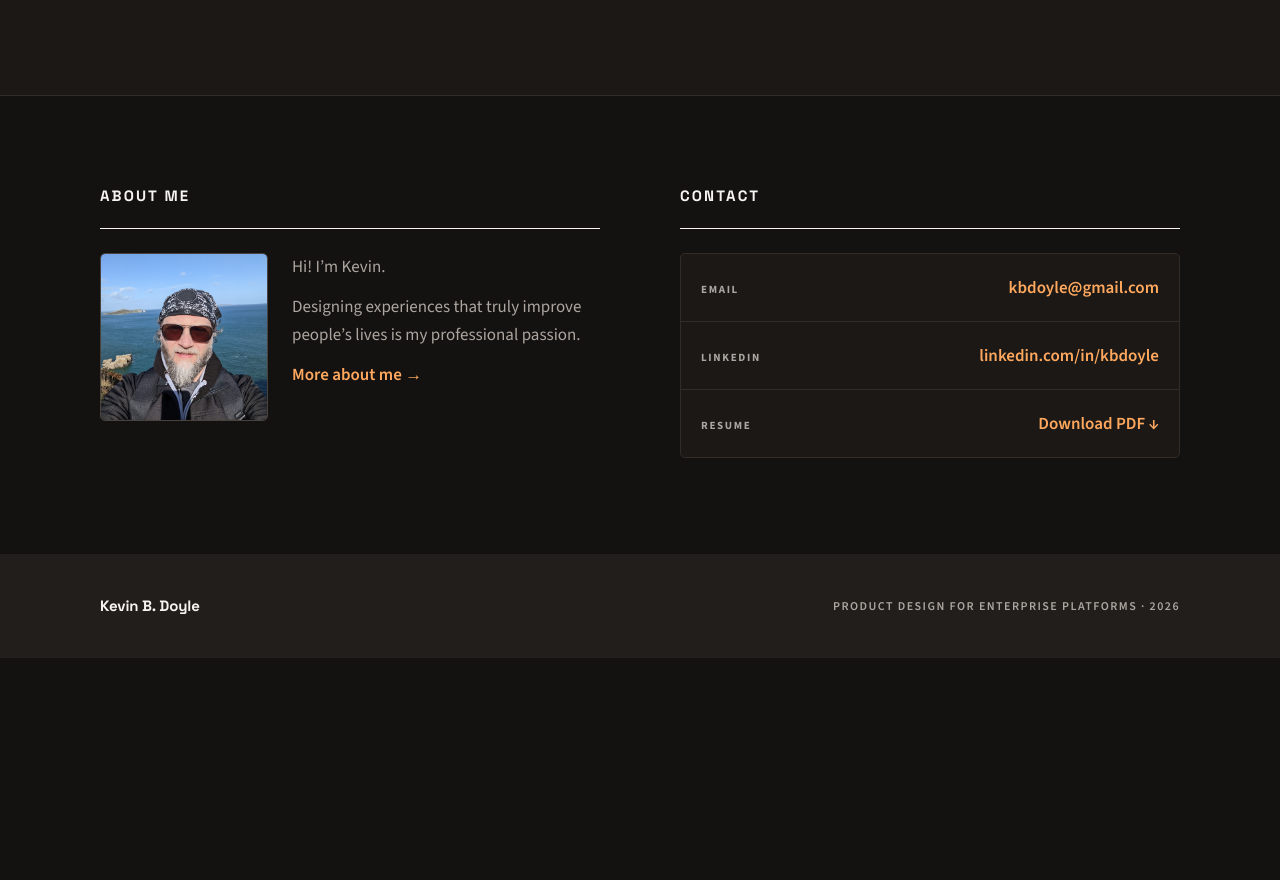
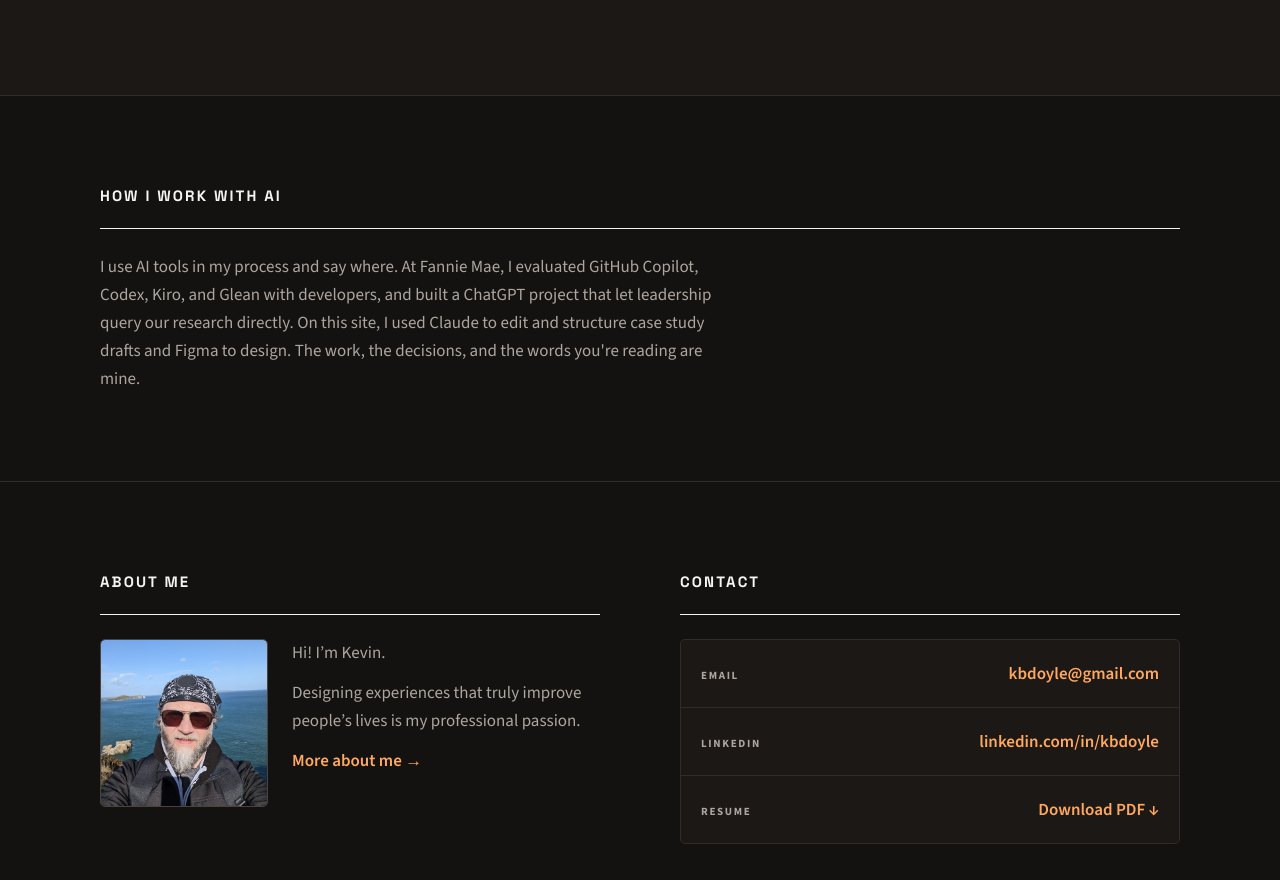
Before and after one commit to beelzebuddha/portfolio-site, a Next.js app: page / in a window 1280 px wide. Shown: the part 4848-5728 px from the top of the page. Before the commit the page ends 5506 px from the top, so only its background shows below. Built offline with nearby package versions, Linux system fonts and the light colour scheme.

Commit message:
Add "How I work with AI" block to the home page
Short section above About, using the existing section label style
(rendered as an h2 via a new SectionHeader option).

Co-Authored-By: Claude Opus 5.5 <noreply@anthropic.com>

```diff
--- /dev/null
+++ b/app/components/AiPracticeSection.module.css
@@ -0,0 +1,22 @@
+/* Section chrome and body type reuse the Resources section's values. */
+.section {
+  width: 100%;
+  display: flex;
+  justify-content: center;
+  padding: var(--space-12) 0;
+  border-bottom: 1px solid var(--line);
+}
+
+.inner {
+  display: flex;
+  flex-direction: column;
+  gap: var(--space-5);
+}
+
+.body {
+  font-family: var(--font-body), sans-serif;
+  font-size: 17px;
+  line-height: 28px;
+  color: var(--muted);
+  max-width: var(--measure-prose);
+}
--- /dev/null
+++ b/app/components/AiPracticeSection.tsx
@@ -0,0 +1,20 @@
+import SectionHeader from './SectionHeader';
+import styles from './AiPracticeSection.module.css';
+
+export default function AiPracticeSection() {
+  return (
+    <section className={styles.section}>
+      <div className={`container ${styles.inner}`}>
+        <SectionHeader label="HOW I WORK WITH AI" as="h2" />
+        <p className={styles.body}>
+          I use AI tools in my process and say where. At Fannie Mae, I evaluated
+          GitHub Copilot, Codex, Kiro, and Glean with developers, and built a
+          ChatGPT project that let leadership query our research directly. On
+          this site, I used Claude to edit and structure case study drafts and
+          Figma to design. The work, the decisions, and the words you&apos;re
+          reading are mine.
+        </p>
+      </div>
+    </section>
+  );
+}
--- a/app/components/SectionHeader.tsx
+++ b/app/components/SectionHeader.tsx
@@ -1,9 +1,16 @@
 import styles from './SectionHeader.module.css';
 
-export default function SectionHeader({ label }: { label: string }) {
+export default function SectionHeader({
+  label,
+  as: Tag = 'span',
+}: {
+  label: string;
+  /** Render the label as a real heading. Defaults to the original <span>. */
+  as?: 'span' | 'h2';
+}) {
   return (
     <div className={styles.header}>
-      <span className={styles.label}>{label}</span>
+      <Tag className={styles.label}>{label}</Tag>
     </div>
   );
 }
--- a/app/page.tsx
+++ b/app/page.tsx
@@ -4,6 +4,7 @@ import Hero from './components/Hero';
 import StatsBand from './components/StatsBand';
 import CaseStudiesSection from './components/CaseStudiesSection';
 import ResourcesSection from './components/ResourcesSection';
+import AiPracticeSection from './components/AiPracticeSection';
 import AboutContactSection from './components/AboutContactSection';
 import SiteFooter from './components/SiteFooter';
 
@@ -17,6 +18,7 @@ export default function HomePage() {
         <StatsBand />
         <CaseStudiesSection />
         <ResourcesSection />
+        <AiPracticeSection />
         <AboutContactSection />
       </main>
       <SiteFooter />
```
